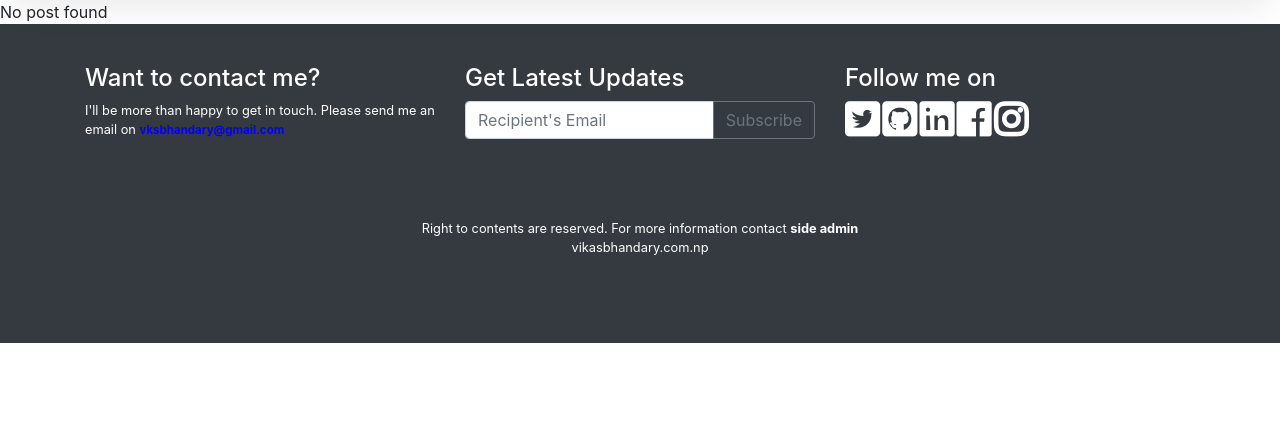
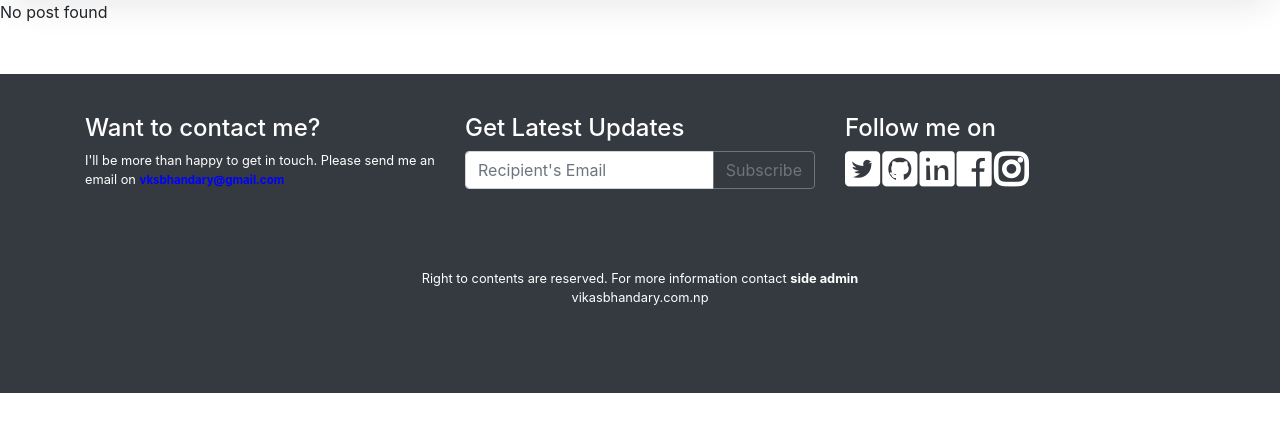
Before and after one commit to vksbhandary/django-portfolio, a Django app: template templates/blog.html in a window 1280 px wide. Shown: the part 48-480 px from the top of the page. Run offline with Django 3.2, Linux system fonts and the light colour scheme; the template is opened without the code that fills it, so the values that code supplies are empty; some libraries are stand-ins or nearby versions.

Commit message:
updating footer style

```diff
--- a/static/css/blog.css
+++ b/static/css/blog.css
@@ -30,14 +30,16 @@ h2.blog-head{
 }
 
 
-.post a h2{
+.post > div.desc > h2{
     font-family: "Roboto Slab", sans-serif;
     font-size: 1.1em;
     font-weight: 700;
 }
-.post a p{
-    font-size: .8em;
-    font-weight: 300;
+.post > div.desc > p{
+  font-style: normal;
+  text-align: justify;
+  font-size: .8em;
+  font-weight: 300;
 }
 
 .post{
@@ -70,6 +72,7 @@ h2.blog-head{
 .container-fluid.blog{
   padding-top: 0px;
 }
+
 
 @media (max-width: 767.98px) {
   .col-md-8 .blog-cover-image {
@@ -195,9 +198,6 @@ h2.blog-head{
   width: 100%;
   padding-top: 50px;
 }
-.blog-content{
-	padding-bottom: 50px;
-}
 
 .blog-summary{
   color: rgba(0, 0, 0, 0.54);
--- a/static/css/style.css
+++ b/static/css/style.css
@@ -113,6 +113,7 @@ footer{
     /* background-image: linear-gradient(to bottom, #e3ec72, #f7f7ee); */
     font-weight: 400;
     font-size: 0.8em;
+    margin-top: 50px;
 }
 footer a {
     color: white;
--- a/templates/base.html
+++ b/templates/base.html
@@ -53,14 +53,14 @@
 <footer>
           <div class="content container">
                <div class="row">
-                  <div class="col-sm-12 col-md-4">
+                  <div class="col-md-12 col-lg-4">
                       <h4>Want to contact me?</h4>
                       <p> I'll be more than happy to get in touch. Please send me an email on
                         <a class="phone" href="mailto:vksbhandary@gmail.com">vksbhandary@gmail.com</a>
                       </p>
 
                </div>
-                  <div class="col-sm-12 col-md-4">
+                  <div class="col-md-12 col-lg-4">
                        <h4> Get Latest Updates</h4>
                  <div class="input-group">
                     <input type="text" class="form-control" placeholder="Recipient's Email" aria-label="Recipient's Email" aria-describedby="basic-addon2">
@@ -69,7 +69,7 @@
                     </div>
                   </div>
                   </div>
-                   <div class="col-sm-12 col-md-4">
+                   <div class="col-md-12 col-lg-4">
                        <h4>Follow me on</h4>
                        <a  class="twitter" href="#"><i class="fab fa-3x fa-twitter-square"></i></a>
                        <a class="" href="#"><i class="fab  fa-3x  fa-github-square"></i></a>
```
